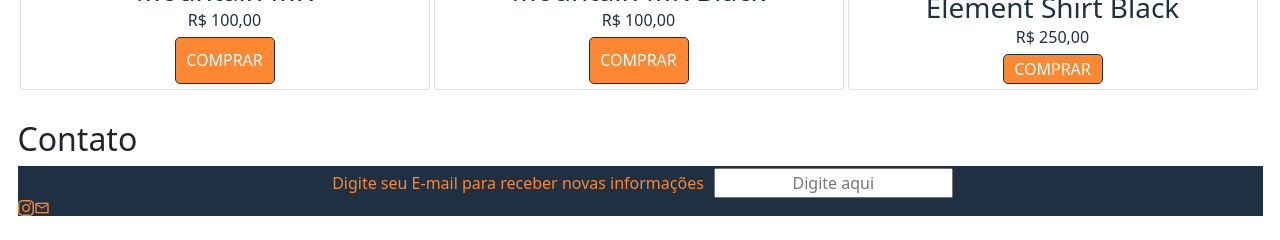
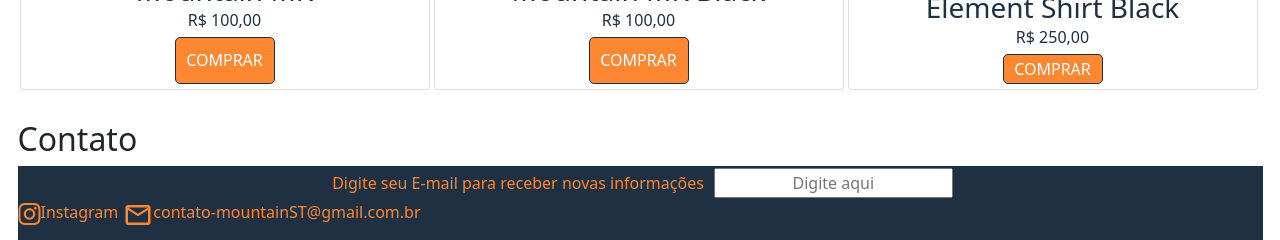
Before and after one commit to DreitonWashington/Store_M, a React app: page / in a window 1280 px wide. Shown: the part 1570-1810 px from the top of the page. Before the commit the page ends 1786 px from the top, so only its background shows below. Built offline with nearby package versions, Linux system fonts and the light colour scheme.

Commit message:
Area contato

```diff
--- a/src/components/Contato.js
+++ b/src/components/Contato.js
@@ -11,8 +11,8 @@ const Contato = ()=>{
                 <input type='text' name='email' placeholder="Digite aqui"></input>
             </div>
             <div className="contato__midias">
-                <SiInstagram/>
-                <MdOutlineMail/>
+                <a href="https://www.instagram.com" target='blank'><SiInstagram className="contato__midias--insta"/>Instagram</a>
+                <MdOutlineMail className="contato__midias--email"/><p>contato-mountainST@gmail.com.br</p>
             </div>
 
         </div>
--- a/src/style/_contato.scss
+++ b/src/style/_contato.scss
@@ -33,5 +33,26 @@
         background-color: $third-color;
         display: flex;
         flex-wrap: wrap;
+
+        &--insta{
+            width: 23px;
+            height: 22px;
+        }
+
+        a{
+            margin-right: 5px;
+            text-decoration: none;
+            color: $first-color;
+
+            &:hover{
+                color: $second-color;
+            }
+        }
+
+        &--email{
+            width: 30px;
+            height: 30px;
+            margin-top: 0px;
+        }
     }
 }
--- a/src/style/_header.scss
+++ b/src/style/_header.scss
@@ -8,7 +8,7 @@
         height: 100px;
         width: 100%;
         background-color: $third-color;
-        z-index: 3;
+        z-index: 3!important;
         nav{
             align-self: center;
             margin-left: 1100px;
```
Also changed, not shown: README.md, src/dist/css/style.css, 1 other file.
